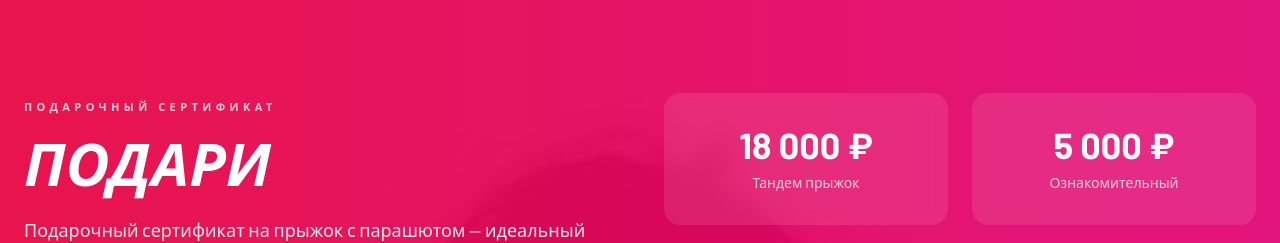
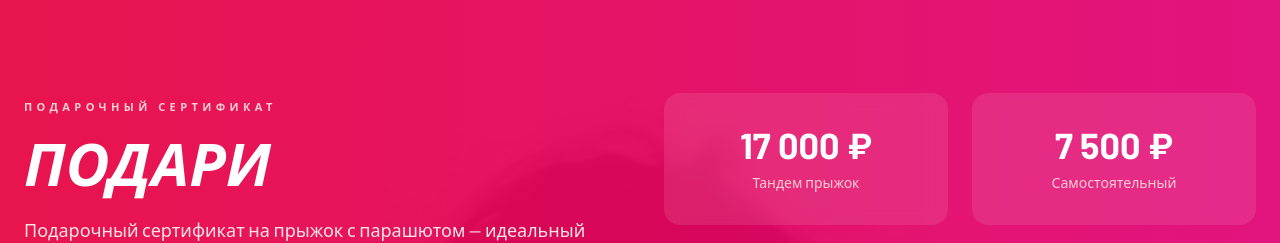
Before and after one commit to smolyakov26/Nebo, a Vue app: page / in a window 1280 px wide. Shown: the part 2500-2743 px from the top of the page. Built offline with nearby package versions, Linux system fonts and the light colour scheme; no server answers; a web font is replaced by a local one.

Commit message:
fix: update certificate prices on home page (17000/7500)

```diff
--- a/src/views/HomePage.vue
+++ b/src/views/HomePage.vue
@@ -52,7 +52,7 @@ const { badge: certBadge, title: certTitle, description: certDescription, cta }
                 {{ certDescription }}
               </p>
               <button
-                @click="openCertModal('18000')"
+                @click="openCertModal('17000')"
                 class="inline-flex items-center gap-3 bg-white text-slate-900 px-10 py-5 text-[11px] font-black uppercase tracking-widest hover:bg-slate-900 hover:text-white transition-all rounded-full cursor-pointer focus-visible:outline-none focus-visible:ring-2 focus-visible:ring-white focus-visible:ring-offset-2 focus-visible:ring-offset-rose-600"
               >
                 <Gift class="w-5 h-5" />
@@ -61,12 +61,12 @@ const { badge: certBadge, title: certTitle, description: certDescription, cta }
             </div>
             <div class="grid grid-cols-2 gap-6">
               <div class="bg-white/10 backdrop-blur-sm rounded-2xl p-8 text-center">
-                <div class="text-4xl font-black mb-2">18 000 ₽</div>
+                <div class="text-4xl font-black mb-2">17 000 ₽</div>
                 <div class="text-sm text-rose-200">Тандем прыжок</div>
               </div>
               <div class="bg-white/10 backdrop-blur-sm rounded-2xl p-8 text-center">
-                <div class="text-4xl font-black mb-2">5 000 ₽</div>
-                <div class="text-sm text-rose-200">Ознакомительный</div>
+                <div class="text-4xl font-black mb-2">7 500 ₽</div>
+                <div class="text-sm text-rose-200">Самостоятельный</div>
               </div>
               <div
                 class="bg-white/10 backdrop-blur-sm rounded-2xl p-8 text-center flex flex-col items-center justify-center col-span-2"
```
